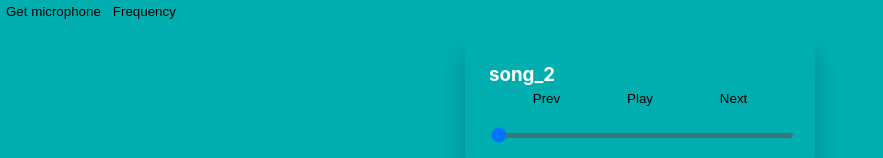
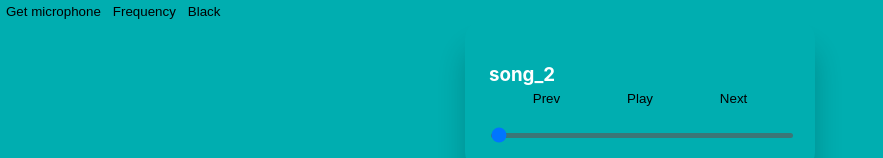
Before and after one commit to johnghr/Audio_Visualiser, a React (Create React App) app in the folder client/: page / in a window 1280 px wide. Shown: the top 158 px of the page, without its empty margins (0-883 px from the left). Built offline with nearby package versions, Linux system fonts and the light colour scheme; no server answers.

Commit message:
toggle background added

```diff
--- a/client/src/components/Analysers/AudioAnalyser.js
+++ b/client/src/components/Analysers/AudioAnalyser.js
@@ -2,7 +2,7 @@ import React, {useEffect, useState, useRef} from 'react';
 import WaveformVisualiser from '../Visualisers/WaveformVisualiser';
 import FrequencyVisualiser from '../Visualisers/FrequencyVisualiser';
 
-const AudioAnalyser = ({ mode, input, visualiserType }) => {
+const AudioAnalyser = ({ mode, input, visualiserType, background }) => {
 
     const [audioData, setAudioData] = useState(new Uint8Array(0));
 
@@ -71,11 +71,13 @@ const AudioAnalyser = ({ mode, input, visualiserType }) => {
                 audioData={audioData}
                 analyserDisconnected={analyserDisconnected}
                 setAnalyserDisconnected={setAnalyserDisconnected}
+                background={background}
             /> :
             <FrequencyVisualiser
                 audioData={audioData}
                 analyser={analyser}
                 setAnalyserDisconnected={setAnalyserDisconnected}
+                background={background}
             />
             }
         </div>
--- a/client/src/components/Visualisers/FrequencyVisualiser.js
+++ b/client/src/components/Visualisers/FrequencyVisualiser.js
@@ -3,7 +3,7 @@ import React, { useRef, useEffect } from 'react';
 //let testWaveFormRef = useRef(Array.from({length: 1024}, () => Math.floor(Math.random() * 255)));
 //  const testWaveForm = testWaveFormRef.current;
 
-const FrequencyVisualiser = ({ audioData, analyser }) => {
+const FrequencyVisualiser = ({ audioData, analyser, background }) => {
 
     const canvasRef = useRef();
 
--- a/client/src/components/Visualisers/WaveformVisualiser.js
+++ b/client/src/components/Visualisers/WaveformVisualiser.js
@@ -3,7 +3,12 @@ import React, {useRef, useEffect} from 'react';
 //let testWaveFormRef = useRef(Array.from({length: 1024}, () => Math.floor(Math.random() * 255)));
 //  const testWaveForm = testWaveFormRef.current;
 
-const WaveformVisualiser = ({audioData, setAnalyserDisconnected, analyserDisconnected}) => {
+const WaveformVisualiser = ({
+    audioData,
+    setAnalyserDisconnected,
+    analyserDisconnected,
+    background
+}) => {
 
     const canvasRef = useRef();
 
@@ -25,7 +30,9 @@ const WaveformVisualiser = ({audioData, setAnalyserDisconnected, analyserDisconn
         let x = 0;
         let sliceWidth = width / audioData.length;
         let randomColour = "#" + ((1<<24)*Math.random() | 0).toString(16)
-        context.fillRect(0, 0, canvas.width, canvas.height)
+        if(background === "Black"){
+            context.fillRect(0, 0, canvas.width, canvas.height)
+        }
         // if the analyser has been disconnected clear the canvas and reset analyserDisconnected to false
         if(analyserDisconnected){
             context.clearRect(0, 0, width, height);
--- a/client/src/containers/MediaPlayer.jsx
+++ b/client/src/containers/MediaPlayer.jsx
@@ -4,9 +4,10 @@ import {tracks} from '../components/AudioPlayer/tracks'
 import AudioPlayer from '../components/AudioPlayer/AudioPlayer'
 
 function MediaPlayer() {
-  //mode can be 'off', 'track' or 'microphone'
+  // state to be passed down for analyser: track or mic input and mode:'track', 'mic' and off
   const initialAnalyserState = {input: null, mode: 'off'};
   const[analyserState, setAnalyserState] = useState(initialAnalyserState);
+  const[background, setBackground] = useState("Clear")
   const[visualiserType, setVisualiserType] = useState("Waveform")
 
   const resetAnalyser = () => setAnalyserState(initialAnalyserState);
@@ -50,8 +51,13 @@ function MediaPlayer() {
     })
   }
 
-  const toggleVisualiser = () =>
+  const toggleVisualiser = () => {
     setVisualiserType(visualiserType === "Waveform" ? "Frequency" : "Waveform");
+  }
+
+  const toggleBackground = () => {
+    setBackground(background === "Clear" ? "Black" : "Clear")
+  }
 
   return (
     <div className="App">
@@ -66,6 +72,10 @@ function MediaPlayer() {
           {visualiserType === "Waveform" ? "Frequency" : "Waveform"}
         </button>
 
+        <button onClick={toggleBackground}>
+          {background === "Clear" ? "Black" : "Clear"}
+        </button>
+
       </div>
 
       {analyserState.input &&
@@ -73,6 +83,7 @@ function MediaPlayer() {
             input={analyserState.input}
             mode={analyserState.mode}
             visualiserType={visualiserType}
+            background={background}
         />}
 
       <AudioPlayer tracks={tracks} onChangeTrack={onChangeTrack} onPauseTrack={onPauseTrack}></AudioPlayer>
```
